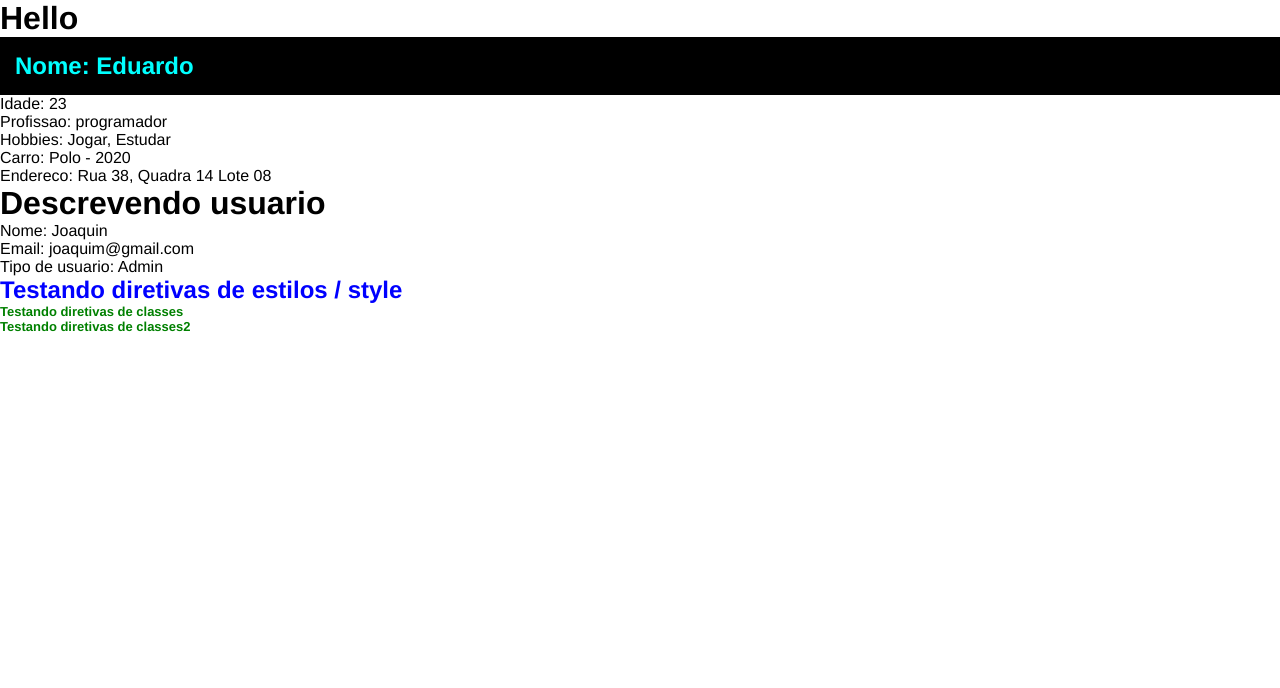
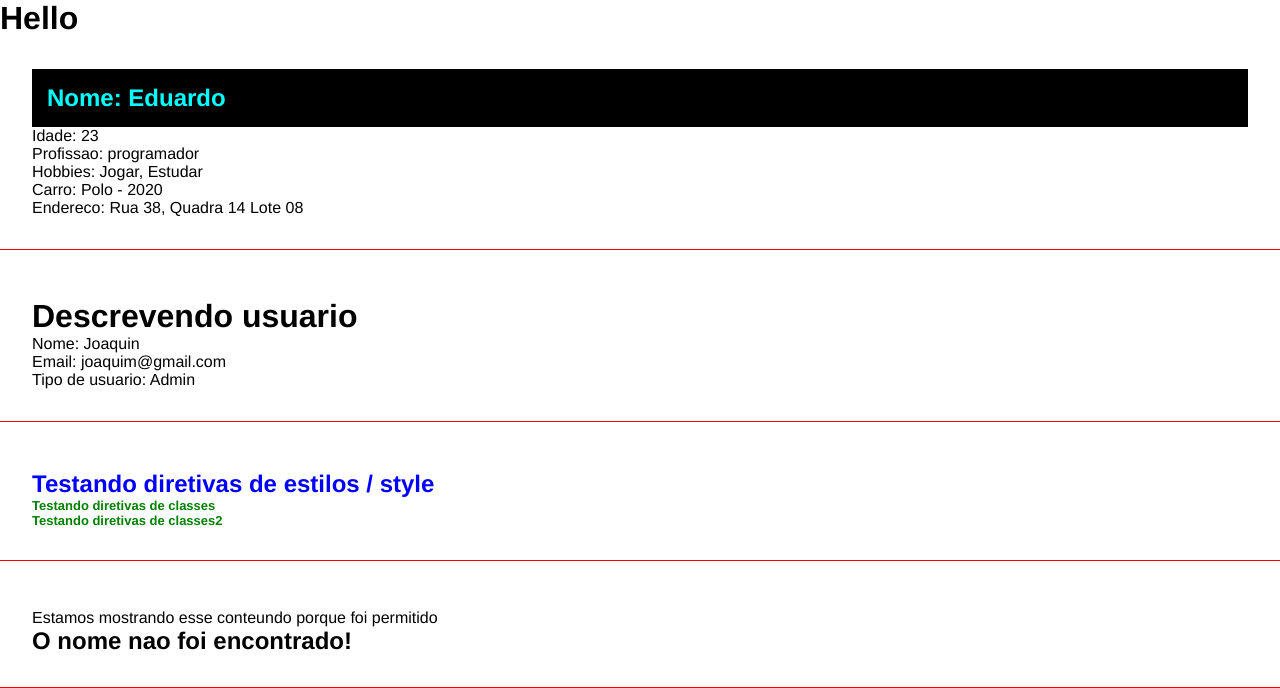
Before and after one commit to Eduardo007-lang/curso_angular, an Angular app: page / in a window 1280 px wide. Shown: the top 688 px of the page. Built offline with nearby package versions, Linux system fonts and the light colour scheme.

Commit message:
feat: news contents

```diff
--- a/src/app/app.component.html
+++ b/src/app/app.component.html
@@ -1,6 +1,7 @@
 <body>
   <h1>Hello</h1>
-  <app-first-component [address] = "userAddress" ></app-first-component>
-  <app-parent-data [name]="userName" [userData]="userData"></app-parent-data>
-  <app-directives></app-directives>
+  <app-first-component [address] = "userAddress" />
+  <app-parent-data [name]="userName" [userData]="userData" />
+  <app-directives />
+  <app-if-render />
 </body>
--- a/src/app/app.module.ts
+++ b/src/app/app.module.ts
@@ -6,13 +6,15 @@ import { AppComponent } from './app.component';
 import { FirstComponentComponent } from './components/first-component/first-component.component';
 import { ParentDataComponent } from './components/parent-data/parent-data.component';
 import { DirectivesComponent } from './components/directives/directives.component';
+import { IfRenderComponent } from './components/if-render/if-render.component';
 
 @NgModule({
   declarations: [
     AppComponent,
     FirstComponentComponent,
     ParentDataComponent,
-    DirectivesComponent
+    DirectivesComponent,
+    IfRenderComponent
   ],
   imports: [
     BrowserModule,
--- a/src/app/components/directives/directives.component.html
+++ b/src/app/components/directives/directives.component.html
@@ -1,5 +1,7 @@
+<div class="class">
 <!--Usando propriedades typeScript na diretiva ngStyle -->
 <h2 [ngStyle]="{'font-size': size + 'px;', color: color }">Testando diretivas de estilos / style </h2>
 <!--Usando diretiva ngClass -->
 <h2 [ngClass]="classes">Testando diretivas de classes</h2>
 <h2 [ngClass]="classes">Testando diretivas de classes2</h2>
+</div>
--- a/src/app/components/first-component/first-component.component.html
+++ b/src/app/components/first-component/first-component.component.html
@@ -1,6 +1,8 @@
+<div class="class">
     <h2 class="title">Nome: {{ name }}</h2>
     <p>Idade: {{ age }}</p>
     <p>Profissao: {{ job }}</p>
     <p>Hobbies: {{ hobbie[2] }}, {{hobbie[1]}}</p>
     <p>Carro: {{ car.name }} - {{car.year}}</p>
     <p>Endereco: {{address}}</p>
+</div>
--- /dev/null
+++ b/src/app/components/if-render/if-render.component.html
@@ -0,0 +1,29 @@
+
+<!--
+ngIf e uma diretiva que inclui condicionalmente um modelo com base no valor de uma
+expressao transformada em booleano. Quando a expressao e avaliada como verdadeira
+o angular renderiza o modelo fornecido.
+-->
+
+<!--Verificando se a variavel 'name' e igual o nome 'Matheus'-->
+<!--Se a verificacao for valida ou seja, verdadeira a tag h2 com o nome sera renderizado-->
+<!--Se nao ele renderizara um h2 com a mensagem 'O nome nao foi encontrado!'-->
+
+<div class="class">
+
+    <div *ngIf="canShow">
+        Estamos mostrando esse conteundo porque foi permitido
+    </div>
+    <h2 *ngIf="name == 'Matheus'; else nameNotFound ">O nome e {{name}}</h2>
+    <ng-template #nameNotFound>
+        <div>
+            <h2>O nome nao foi encontrado!</h2>
+        </div>
+    </ng-template>
+</div>
+
+<!--No 'else' esta sendo criado um valor/variavel que esta sendo passado como atributo
+da tag <ng-template> com o sinal de '#' com ele e possivel 'linkar' sendo assim possivel a renderi-
+zacao da Mensagem '>O nome nao foi encontrado!', caso nao der sucesso na condicao if -->
+<!--Com o <ng-template> e possivel definir um conteudo quando direta ou indiretamente
+o instrui especificamente a faze-lo. -->
--- /dev/null
+++ b/src/app/components/if-render/if-render.component.ts
@@ -0,0 +1,18 @@
+import { Component, OnInit } from '@angular/core';
+
+@Component({
+  selector: 'app-if-render',
+  templateUrl: './if-render.component.html',
+  styleUrls: ['./if-render.component.css']
+})
+export class IfRenderComponent implements OnInit {
+  canShow: boolean = true;
+  name: string = 'Thiago'
+
+  constructor(){}
+
+  ngOnInit(): void {
+
+  }
+
+}
--- a/src/app/components/parent-data/parent-data.component.html
+++ b/src/app/components/parent-data/parent-data.component.html
@@ -1,4 +1,6 @@
-<h1>Descrevendo usuario</h1>
-<p>Nome: {{ name }}</p>
-<p>Email: {{userData.email}}</p>
-<p>Tipo de usuario: {{userData.role}}</p>
+<div class="class">
+    <h1>Descrevendo usuario</h1>
+    <p>Nome: {{ name }}</p>
+    <p>Email: {{userData.email}}</p>
+    <p>Tipo de usuario: {{userData.role}}</p>
+</div>
--- a/src/styles.css
+++ b/src/styles.css
@@ -3,3 +3,13 @@
     padding: 0;
     font-family: Helvetica;
 }
+
+body {
+    border-bottom: 500px;
+}
+
+.class {
+    border-bottom: 1px solid red;
+    padding: 2em;
+    margin-bottom: 1em;
+}
```
Also changed, not shown: src/app/components/if-render/if-render.component.css (added), 1 other file (tests, documents, lock files or other folders). Lines whose indentation alone changed are shown as unchanged.
